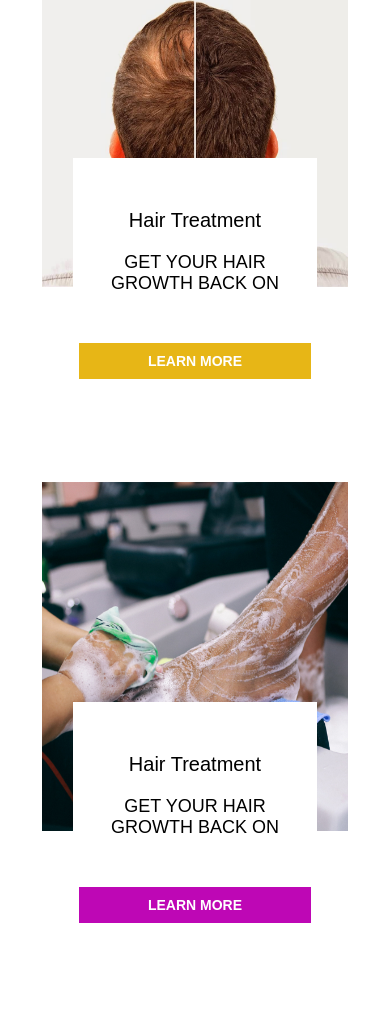
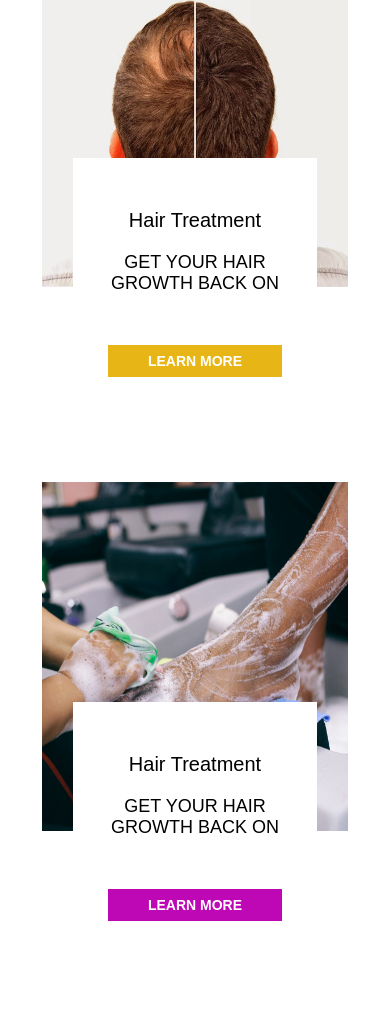
Before and after one commit to felabel/botchi, a plain HTML site: page pages/test.html in a window 390 px wide. Shown: the part 661-1683 px from the top of the page. Drawn offline with Linux system fonts and the light colour scheme.

```diff
--- a/styles/cards.css
+++ b/styles/cards.css
@@ -100,6 +100,6 @@
         height: 60vh;
     }
     .card-2 a{
-        padding: 10px 69px;
+        padding: 8px 40px;
     }
 }
```
